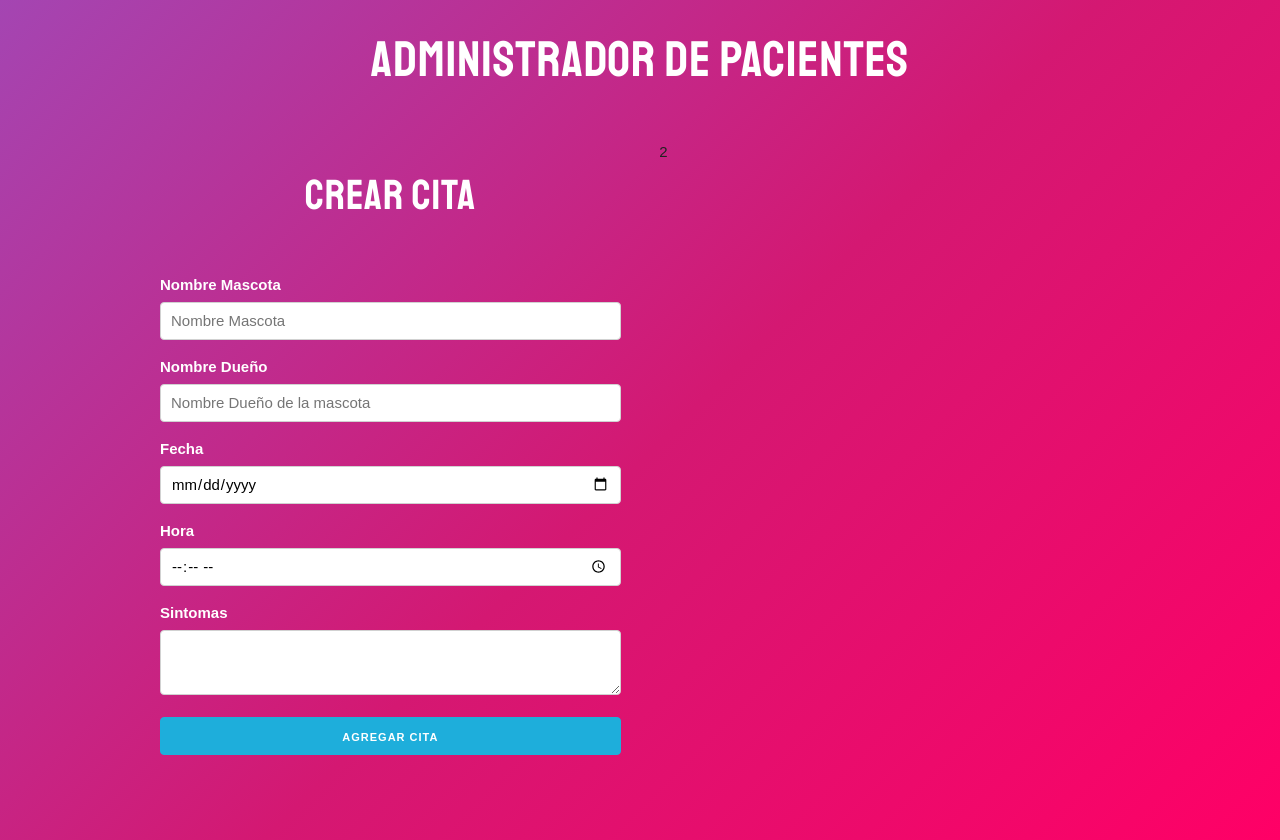
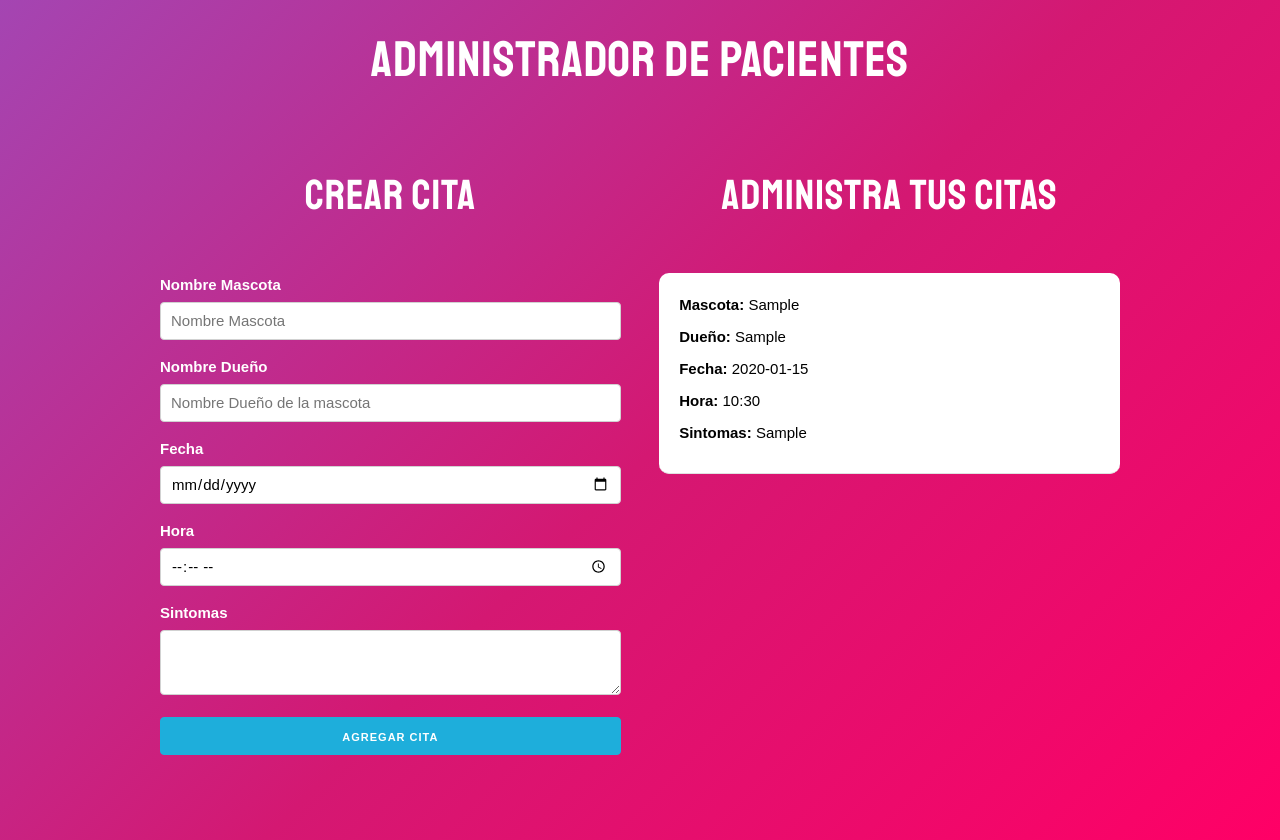
Before and after one commit to dfldiego/r-AdministradorPacientes, a React (Create React App) app: page / in a window 1280 px wide. Both pictures are taken after typing "Sample", "Sample", "2020-01-15", "10:30", "Sample" into the empty fields and a click on the button "AGREGAR CITA". Built offline with nearby package versions, Linux system fonts and the light colour scheme.

Commit message:
mostrando las citas

```diff
--- a/src/App.js
+++ b/src/App.js
@@ -1,5 +1,6 @@
 import React, { Fragment, useState } from 'react';
 import Formulario from './components/Formulario';
+import Cita from './components/Cita';
 
 function App() {
 
@@ -23,7 +24,13 @@
             />
           </div>
           <div className="one-half column">
-            2
+            <h2>Administra tus citas</h2>
+            {citas.map(cita => (
+              <Cita
+                key={cita.id}
+                cita={cita}
+              />
+            ))}
           </div>
         </div>
       </div>
--- /dev/null
+++ b/src/components/Cita.jsx
@@ -0,0 +1,18 @@
+import React, { Fragment } from 'react'
+
+const Cita = ({ cita }) => {
+
+    return (
+        <Fragment>
+            <div className="cita">
+                <p>Mascota: <span>{cita.mascota}</span></p>
+                <p>Dueño: <span>{cita.propietario}</span></p>
+                <p>Fecha: <span>{cita.fecha}</span></p>
+                <p>Hora: <span>{cita.hora}</span></p>
+                <p>Sintomas: <span>{cita.sintomas}</span></p>
+            </div>
+        </Fragment>
+    );
+}
+
+export default Cita;
```
